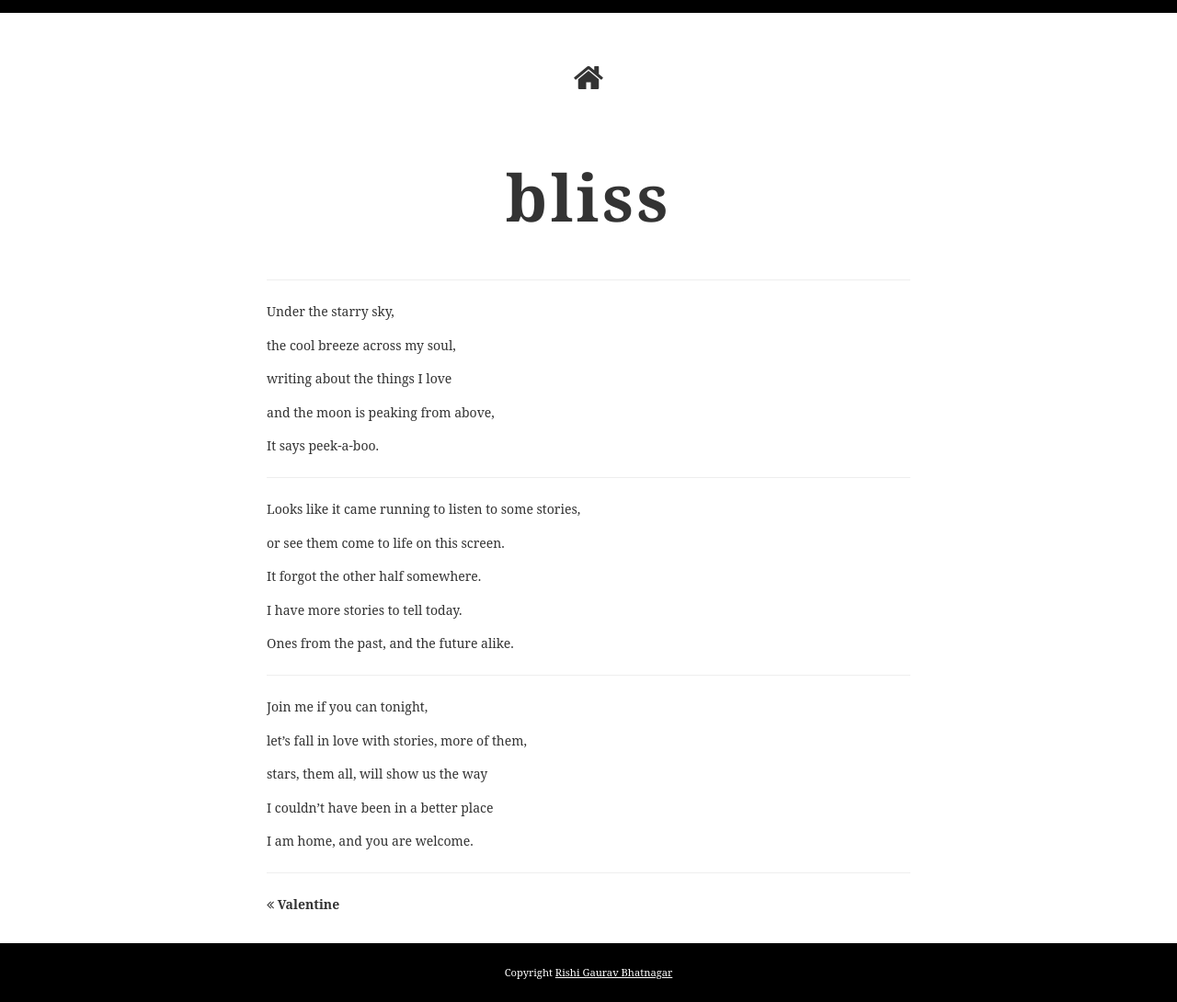
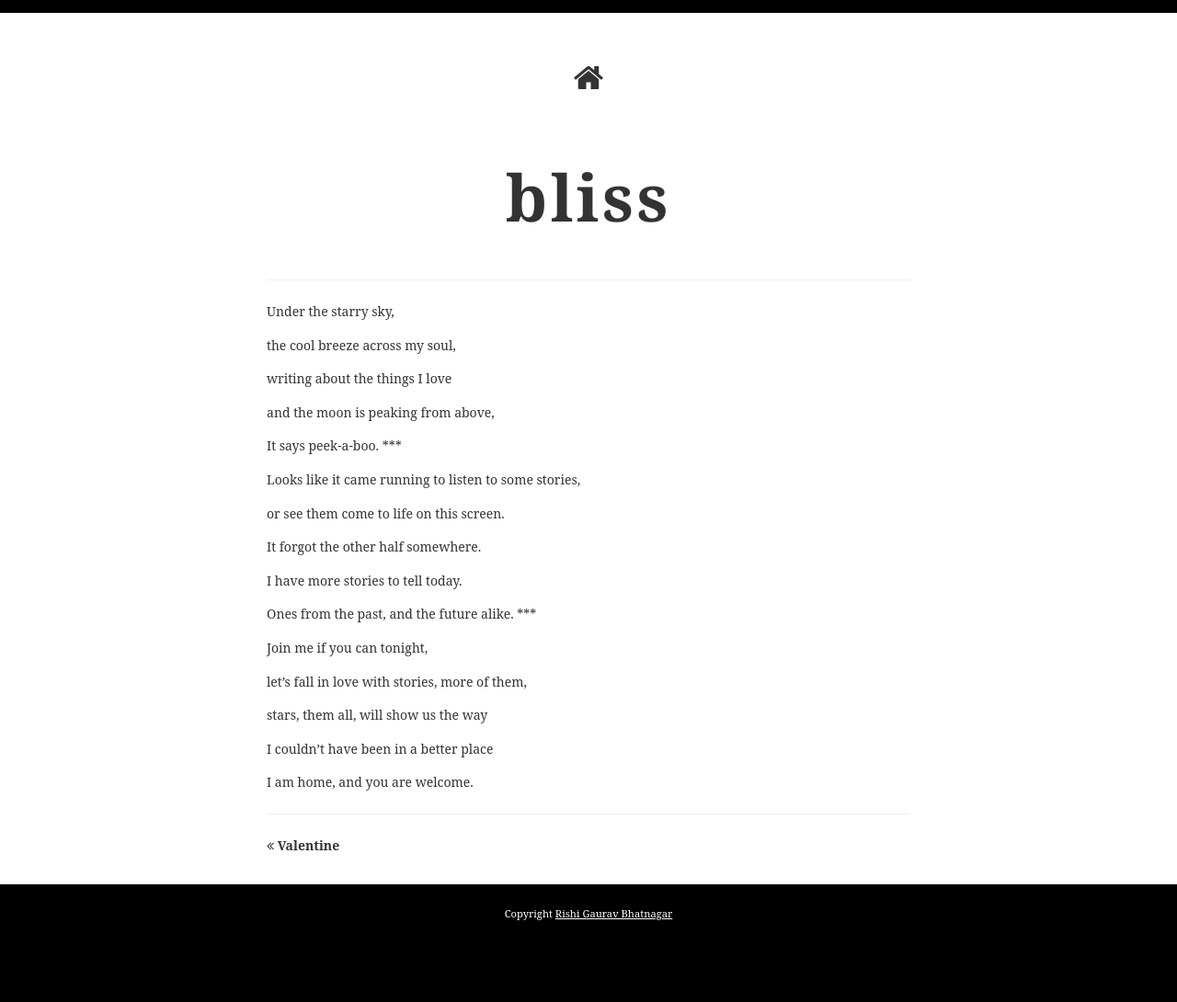
Before and after one commit to rishipoetry/rishipoetry.github.io, a Jekyll site: the page built from _posts/2016-02-15-bliss.md, in a window 1280 px wide. Shown: the whole page at 92% size. Built offline with Jekyll 4.4.1, drawn with Linux system fonts in a browser that asks for light colours; some web fonts are replaced; after the commit the page ends 1026 px from its top, so only the background shows below that.

Commit message:
new paragraphs

```diff
--- a/_posts/2016-02-15-bliss.md
+++ b/_posts/2016-02-15-bliss.md
@@ -11,7 +11,7 @@ writing about the things I love
 and the moon is peaking from above,
 
 It says peek-a-boo.
-<hr>
+ ***
 
 Looks like it came running to listen to some stories,
 
@@ -22,7 +22,7 @@ It forgot the other half somewhere.
 I have more stories to tell today.
 
 Ones from the past, and the future alike.
-<hr>
+***
 
 Join me if you can tonight,
 
```
